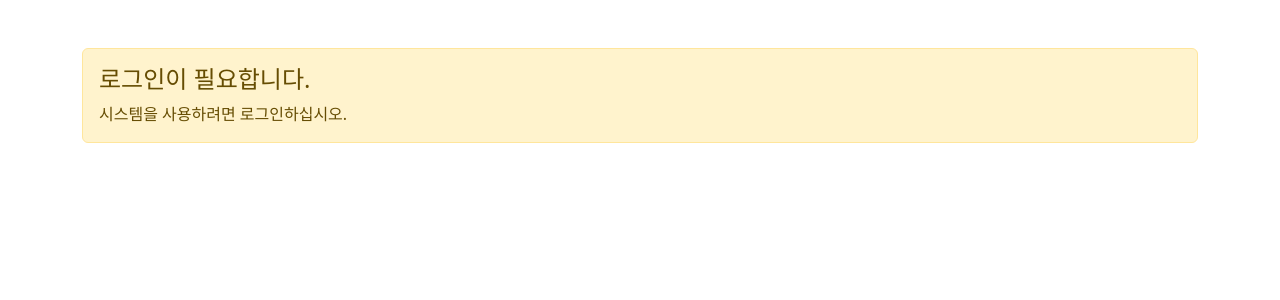
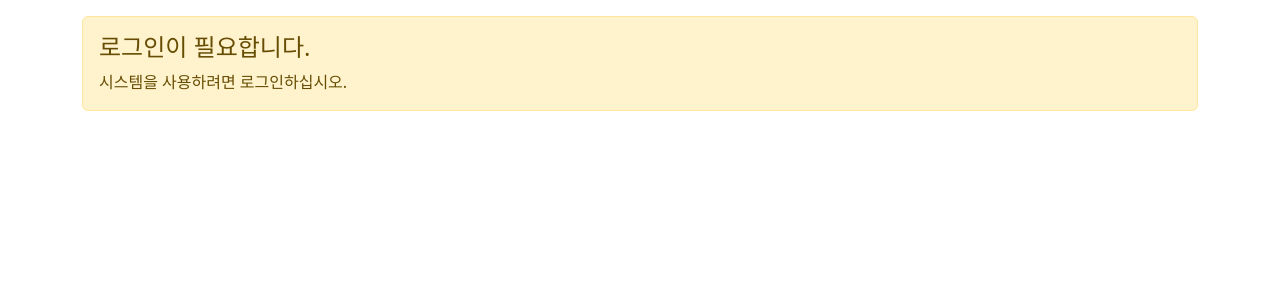
Before and after one commit to szkotgh/Bus-Information-Terminal-Management-System_BITMS, a Flask app: page /client in a window 1280 px wide. Shown: the part 121-421 px from the top of the page. Run offline with Flask 3, Linux system fonts and the light colour scheme; data that the repository does not hold is empty; parts of the project's set-up code (start-up, migrations or seed data) failed here and were passed over; some libraries are stand-ins or nearby versions.

Commit message:
update: update

```diff
--- a/templates/index.html
+++ b/templates/index.html
@@ -63,7 +63,7 @@
             </a>
     </div>
     {% else %}
-    <div class="alert alert-warning mt-5" role="alert">
+    <div class="alert alert-warning mt-2" role="alert">
         <h4>로그인이 필요합니다.</h4>
         <span>시스템을 사용하려면 로그인하십시오.</span>
     </div>
```
